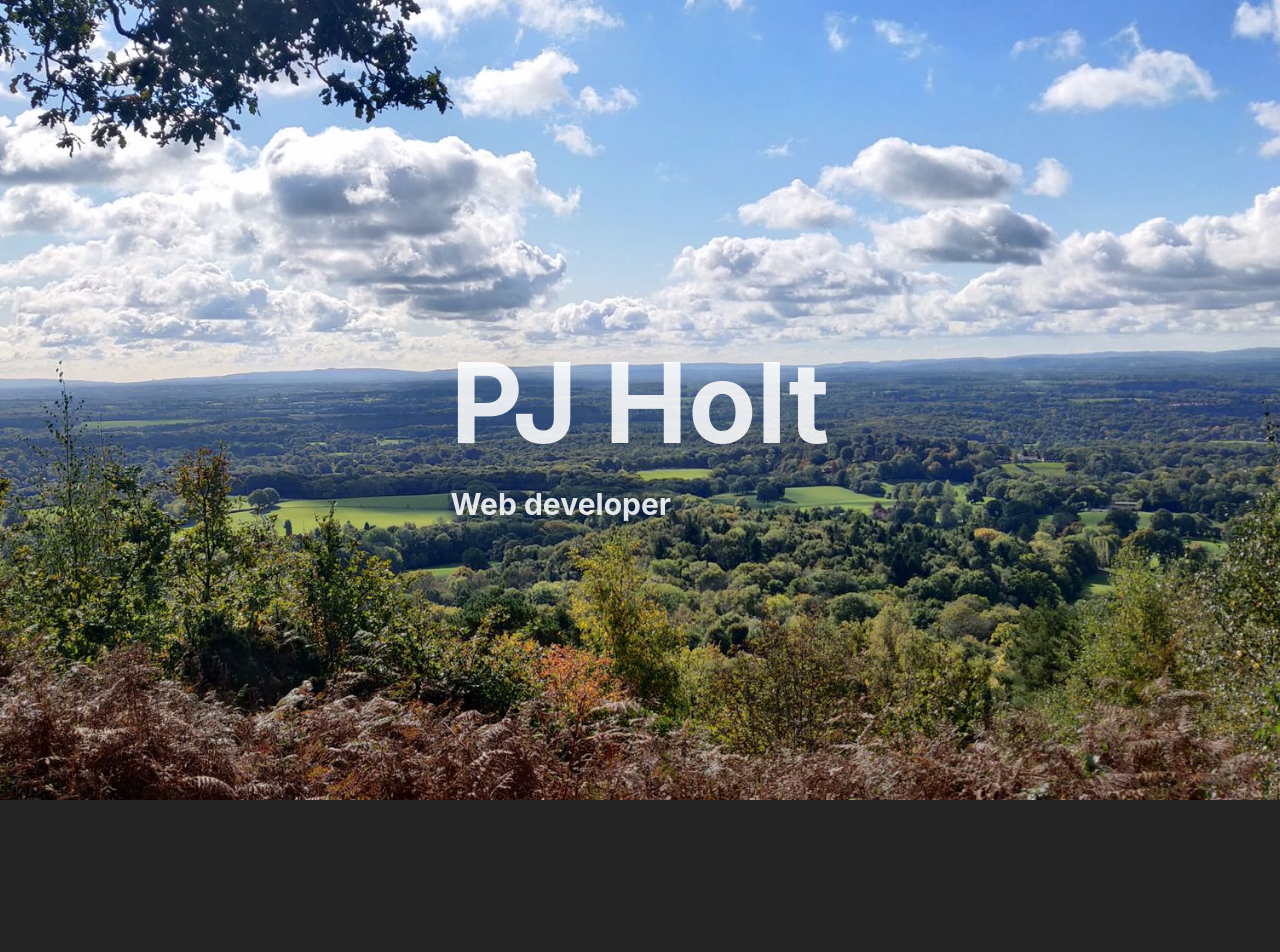
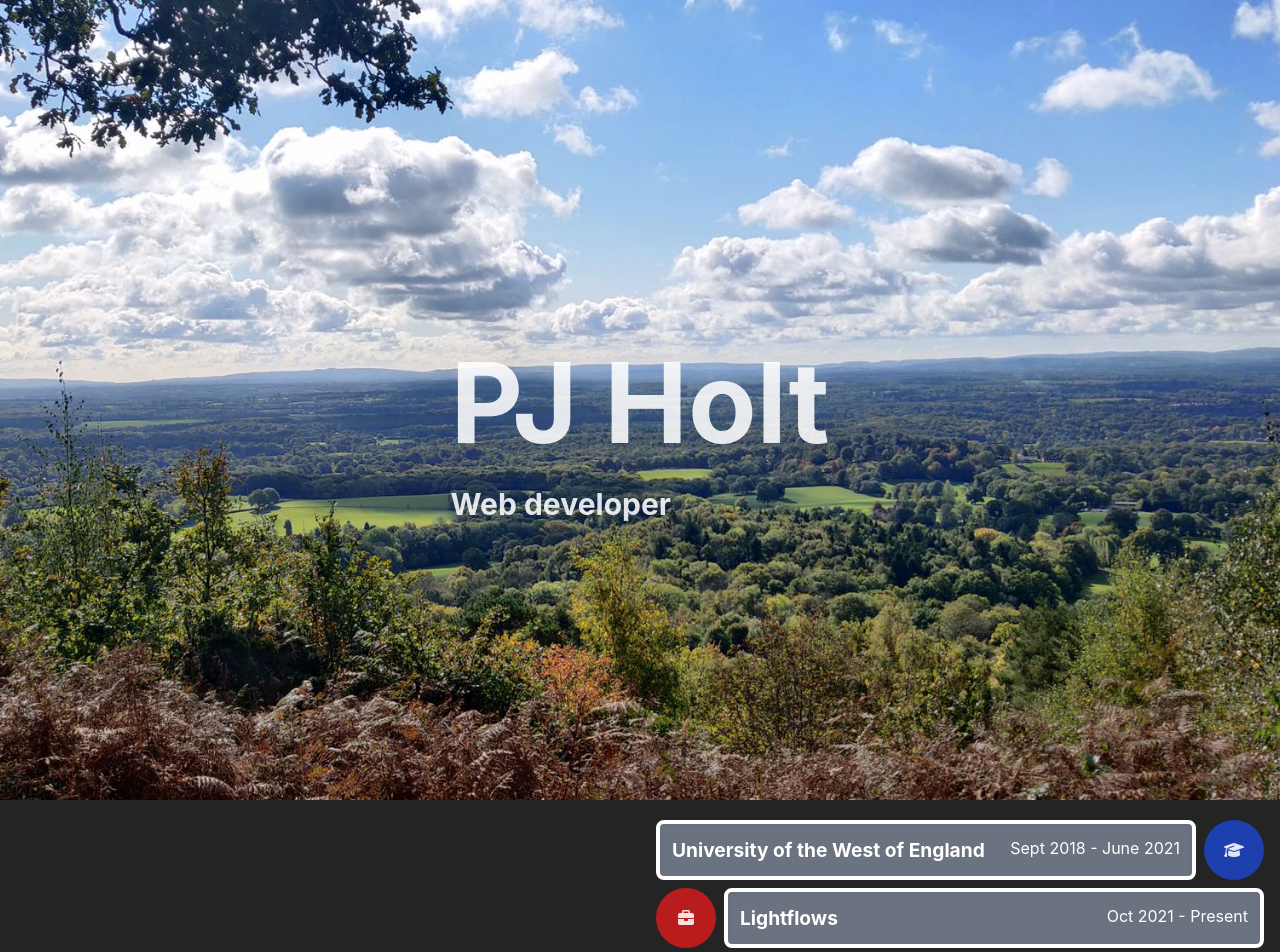
Before and after one commit to pjholt1234/personal-portfolio, a React (Vite) app: page / in a window 1280 px wide. Shown: the top 952 px of the page. Before the commit the page ends 800 px from the top, so only its background shows below. Built offline with nearby package versions, Linux system fonts and the light colour scheme.

Commit message:
Test data

```diff
--- a/src/App.jsx
+++ b/src/App.jsx
@@ -1,9 +1,32 @@
 import Title from "./components/title.jsx";
+import SlideInCard from "./components/slideInCard.jsx";
+import Timeline from "./components/timeline.jsx";
+const App = () => {
+    const events = [
+        {
+            "heading": "University of the West of England",
+            "subheading": "Sept 2018 - June 2021",
+            "text": "First Class Bachelor of Science, Business Computing",
+            "color": "bg-blue-800",
+            "icon": "fa-solid fa-graduation-cap"
+        },
+        {
+            "heading": "Lightflows",
+            "subheading": "Oct 2021 - Present",
+            "text": "Junior Web Developer",
+            "color": "bg-red-700",
+            "icon": "fa-sharp fa-solid fa-briefcase"
+        },
+    ]
 
-const App = () => {
     return (
         <div className="w-full">
-            <Title></Title>
+            <Title />
+            <div className="w-1/2 mr-0 ml-auto">
+                <SlideInCard right={true}>
+                    <Timeline events={events} />
+                </SlideInCard>
+            </div>
         </div>
     );
 };
```
